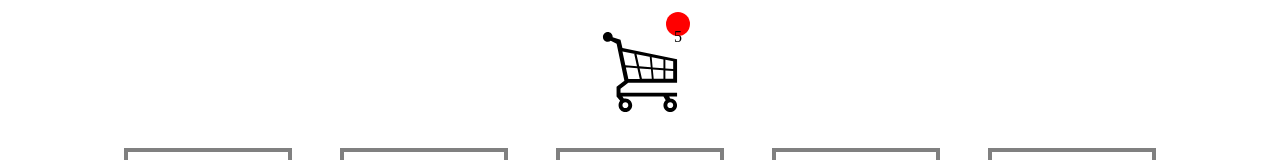
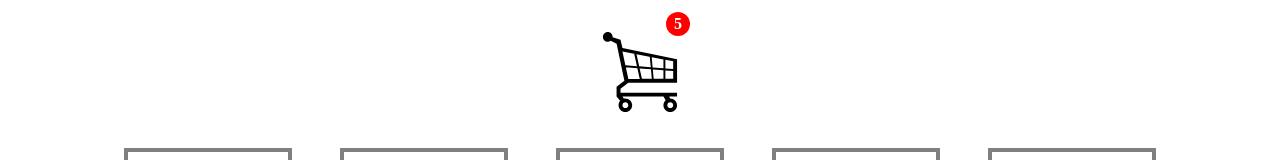
Before and after one commit to Netherix/CartApp, a React (Vite) app in the folder app/: page / in a window 1280 px wide. Shown: the top 160 px of the page. Built offline with nearby package versions, Linux system fonts and the light colour scheme.

Commit message:
more changes

```diff
--- a/app/src/App.css
+++ b/app/src/App.css
@@ -16,6 +16,9 @@
 }
 
 .cart-badge {
+    display: flex;
+    justify-content: center;
+    align-items: center;
     position: absolute;
     top: -20px;
     right: -10px;
@@ -24,6 +27,8 @@
     background-color: red;
     border-radius: 50%;
     text-align: center;
+    font-weight: bold;
+    color: white;
 }
 
 .product-card-container {
```
